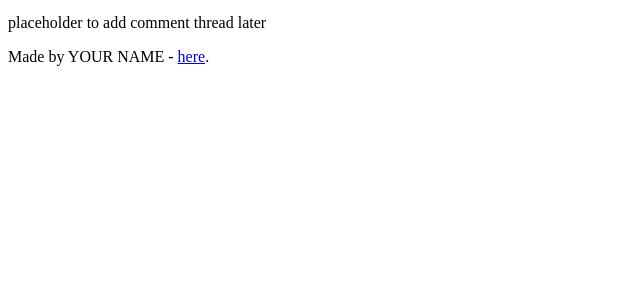
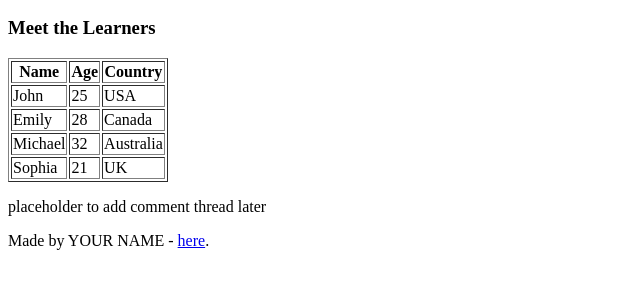
Before and after one commit to pee-21/My_First_Portfolio, a plain HTML site: page html_basic/index.html in a window 1280 px wide. Shown: the part 501-790 px from the top of the page, without its empty margins (0-640 px from the left). Drawn offline with Linux system fonts and the light colour scheme.

Commit message:
Add table with learner info

```diff
--- a/html_basic/index.html
+++ b/html_basic/index.html
@@ -27,6 +27,43 @@
       <a href="https://www.alxafrica.com/" target="_blank">
         <img src="https://i.ibb.co/gTDZZT8/ALX-Logo-07.png" alt="ALX Logo" width="200">
       </a>
+
+      <!-- New table of learners -->
+      <div class="table-container">
+        <h3>Meet the Learners</h3>
+        <table border="1">
+          <thead>
+            <tr>
+              <th>Name</th>
+              <th>Age</th>
+              <th>Country</th>
+            </tr>
+          </thead>
+          <tbody>
+            <tr>
+              <td>John</td>
+              <td>25</td>
+              <td>USA</td>
+            </tr>
+            <tr>
+              <td>Emily</td>
+              <td>28</td>
+              <td>Canada</td>
+            </tr>
+            <tr>
+              <td>Michael</td>
+              <td>32</td>
+              <td>Australia</td>
+            </tr>
+            <tr>
+              <td>Sophia</td>
+              <td>21</td>
+              <td>UK</td>
+            </tr>
+          </tbody>
+        </table>
+      </div>
+
     </article>
 
     <aside>
```
